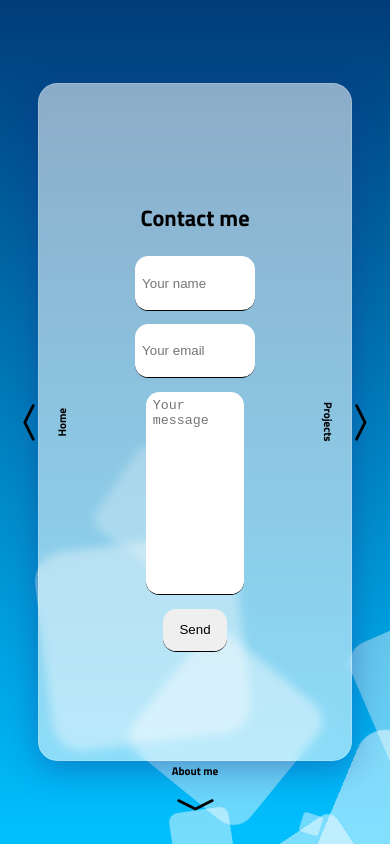
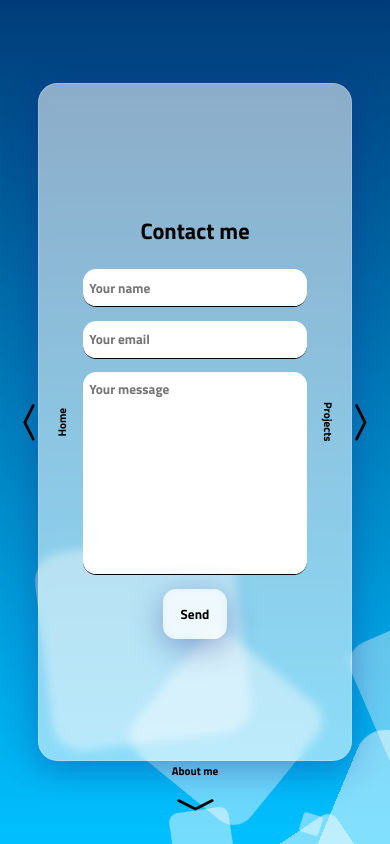
Before and after one commit to dominik-sek/portfolio_old, a React (Create React App) app: page /contact in a window 390 px wide. Built offline with nearby package versions, Linux system fonts and the light colour scheme.

Commit message:
fixed font family, scaling contact form to mobile

```diff
--- a/src/Components/Sidebar.js
+++ b/src/Components/Sidebar.js
@@ -88,7 +88,6 @@
             return `
                 writing-mode:vertical-rl;
                 transform: rotate(180deg);
-
             `
         }
         if (props.direction === 'right') {
--- a/src/Screens/Contact.js
+++ b/src/Screens/Contact.js
@@ -13,7 +13,7 @@
             <StyledInput type="email" name="email" placeholder="Your email" required />
             <StyledTextArea name="message" placeholder="Your message" required></StyledTextArea>
             <input type="hidden" name="_template" value="table"/>
-            <StyledButton type="submit">Send</StyledButton>
+            <StyledButton type="submit" >Send</StyledButton>
 
         </StyledForm>
     )
@@ -92,11 +92,14 @@
     text-align: center;
     border-radius: 5px;
     transition: all 0.3s ease-in-out;
+    & *{
+        font-family: 'Titillium Web', sans-serif;
+    }
 `
 
 const StyledInput = styled.input`
-    width: 50%;
-    height: 50px;
+    width:100%;
+    height:5%;
     border: none;
     border-radius: 1em;
     border-bottom: 1px solid black;
@@ -106,10 +109,15 @@
     &:focus{
         outline-color: var(--primary-color);
     }
+
+    @media (min-width: 966px){
+        width: 50%;
+        height: 10%;
+    }
 `;
 const StyledTextArea = styled.textarea`
-    width: 40%;
-    height: 50%;
+    width: 100%;
+    height: 40%;
     border: none;
     border-radius: 1em;
     border-bottom: 1px solid black;
@@ -121,6 +129,11 @@
     &:focus{
         outline-color: var(--primary-color);
     }
+
+    @media(min-width: 966px){
+        width: 50%;
+        height: 50%;
+    }
 `;
 const StyledButton = styled.button`
 
@@ -128,7 +141,8 @@
     height: 50px;
     border: none;
     border-radius: 1em;
-    border-bottom: 1px solid black;
+
+
     padding: 0.5em;
     margin: 0.5em;
     transition: all 0.3s ease-in-out;
@@ -139,4 +153,10 @@
     &:focus{
         outline:none;
     }
+
+
+    background: rgba( 255, 255, 255, 0.5); );
+    box-shadow: 0 8px 32px 0 rgba( 31, 38, 135, 0.37 );
+    backdrop-filter: blur( 5px );
+    border: 1px solid rgba( 255, 255, 255, 0.18 );
 `;
```
